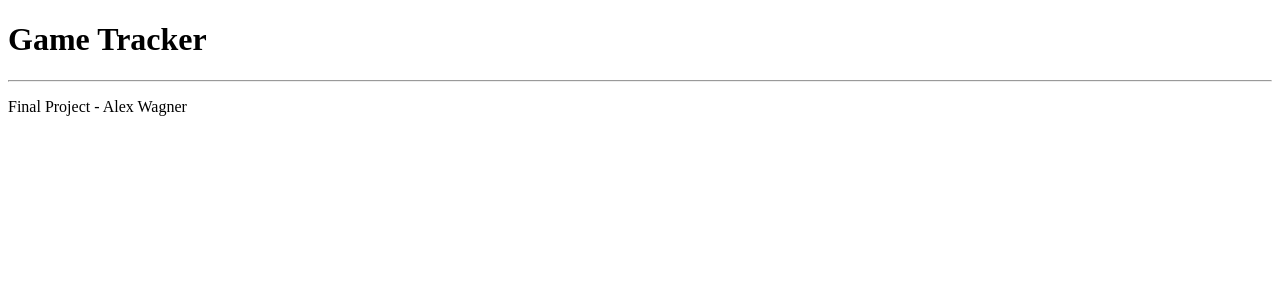
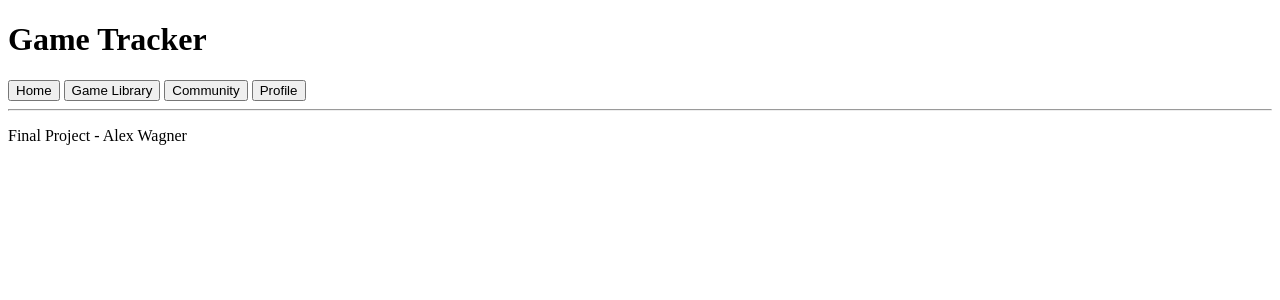
Before and after one commit to alexw144/CSC-VI-Application-Development-II---Final-Project---Video-Game-Tracker-Web-Application, a Django app: template game_tracker/templates/game_tracker/base.html in a window 1280 px wide. Shown: the top 300 px of the page. Run offline with Django 5.2, Linux system fonts and the light colour scheme; the template is opened without the code that fills it, so the values that code supplies are empty.

Commit message:
Added url and view for another page. Also added some html to base.html.

```diff
--- a/game_tracker/templates/game_tracker/base.html
+++ b/game_tracker/templates/game_tracker/base.html
@@ -13,7 +13,10 @@
             <h1>Game Tracker</h1>
         </header>
         <nav>
-
+            <a href=""><button class="header_button">Home</button></a>
+            <a href=""><button class="header_button">Game Library</button></a>
+            <a href=""><button class="header_button">Community</button></a>
+            <a href=""><button class="header_button">Profile</button></a>
         </nav>
         <hr>
         {% block content %}
--- a/game_tracker/urls.py
+++ b/game_tracker/urls.py
@@ -6,7 +6,8 @@ urlpatterns = [
     path("", views.Index.as_view(), name="index"),
     path("profile/", views.ProfileDetail.as_view(), name="profile-detail"),
     path("game-library/", views.GameLibraryList.as_view(), name="game-library-list"),
-    path("community/", views.CommunityList.as_view(), name="community-list"),
+    path("community/", views.CommunityHomeList.as_view(), name="community-home-list"),
+    path("community/<str:str>/", views.CommunityGameDetail.as_view(), name="community-game-detail"),
     path("game-library/<str:str>/", views.GameDetail.as_view(), name="game-detail"),
     path("profle/stats/", views.ProfileStatsDetail.as_view(), name="stats-detail"),
 ]
```
Also changed, not shown: game_tracker/views.py (+6 -1 lines).
